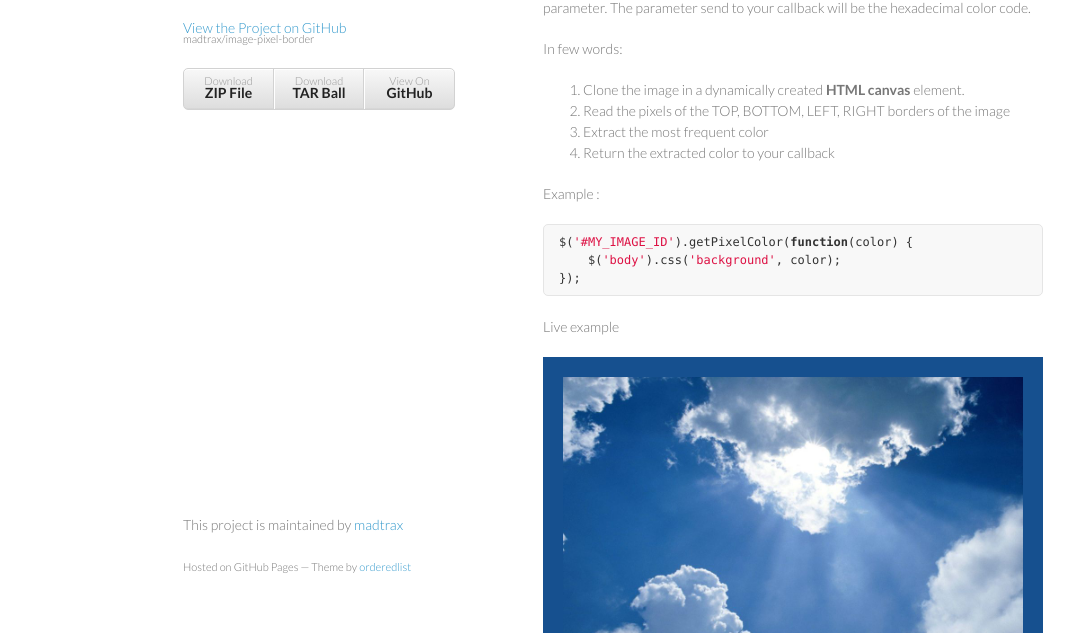
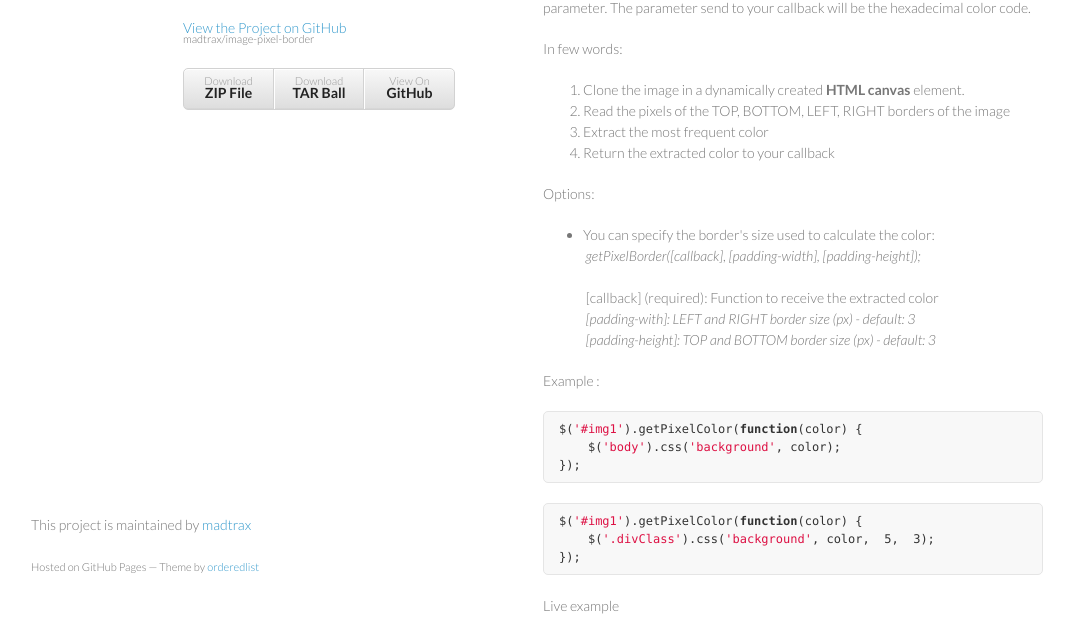
Before and after one commit to madtrax/image-pixel-border, a plain HTML site: page index.html in a window 1280 px wide. Shown: the part 154-787 px from the top of the page, without its empty margins (27-1101 px from the left). Drawn offline with Linux system fonts and the light colour scheme.

Commit message:
Update description

```diff
--- a/index.html
+++ b/index.html
@@ -39,12 +39,31 @@
 		<li>Return the extracted color to your callback
 	</ol>
 </p>
+
+<p>
+	Options:<br/>
+	<ul>
+		<li>You can specify the border's size used to calculate the color:
+		&nbsp;<i>getPixelBorder([callback], [padding-width], [padding-height]);</i><br/><br/>
+		&nbsp;[callback] (required): Function to receive the extracted color<br/>
+		&nbsp;<i>[padding-with]: LEFT and RIGHT border size (px) - default: 3</i><br/>
+		&nbsp;<i>[padding-height]:  TOP and BOTTOM border size (px) - default: 3</i><br/>
+	</ul>
+</p>
+
 <p>Example :</p>
 
-<div class="highlight highlight-javascript"><pre><span class="nx">$</span><span class="p">(</span><span class="s1">'#MY_IMAGE_ID'</span><span class="p">).</span><span class="nx">getPixelColor</span><span class="p">(</span><span class="kd">function</span><span class="p">(</span><span class="nx">color</span><span class="p">)</span> <span class="p">{</span>
+<div class="highlight highlight-javascript"><pre><span class="nx">$</span><span class="p">(</span><span class="s1">'#img1'</span><span class="p">).</span><span class="nx">getPixelColor</span><span class="p">(</span><span class="kd">function</span><span class="p">(</span><span class="nx">color</span><span class="p">)</span> <span class="p">{</span>
     <span class="nx">$</span><span class="p">(</span><span class="s1">'body'</span><span class="p">).</span><span class="nx">css</span><span class="p">(</span><span class="s1">'background'</span><span class="p">,</span> <span class="nx">color</span><span class="p">);</span>
 <span class="p">});</span>
 </pre>
+</div>
+
+<div class="highlight highlight-javascript"><pre><span class="nx">$</span><span class="p">(</span><span class="s1">'#img1'</span><span class="p">).</span><span class="nx">getPixelColor</span><span class="p">(</span><span class="kd">function</span><span class="p">(</span><span class="nx">color</span><span class="p">)</span> <span class="p">{</span>
+    <span class="nx">$</span><span class="p">(</span><span class="s1">'.divClass'</span><span class="p">).</span><span class="nx">css</span><span class="p">(</span><span class="s1">'background'</span><span class="p">,</span> <span class="nx">color</span><span class="p">,  <span class="nx">5</span><span class="p">,  <span class="nx">3</span><span class="p">);</span>
+<span class="p">});</span>
+</pre>
+</div>
 
 	<p>Live example</p>
 	<div style="padding:20px;">
```
